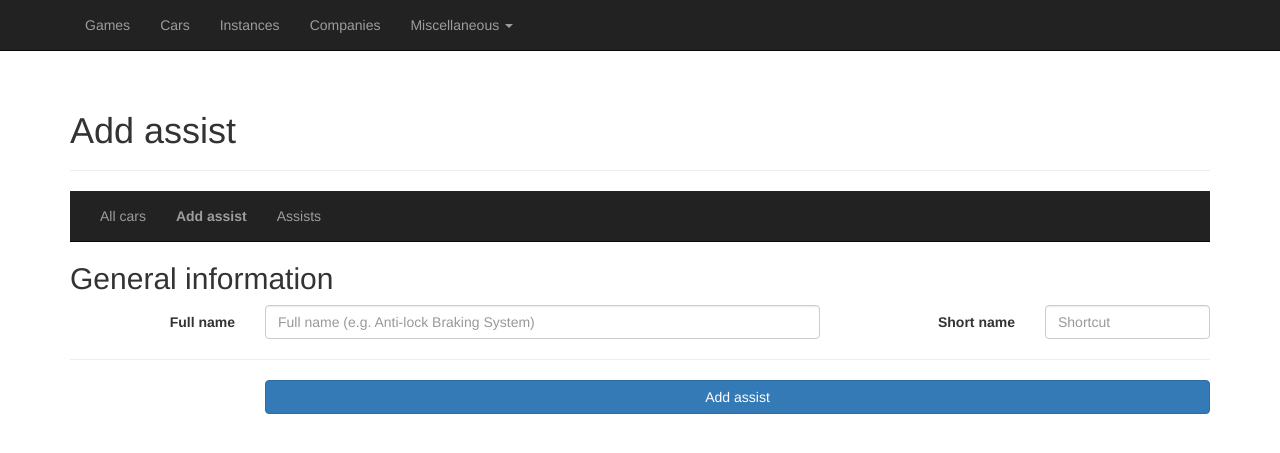
After one commit to PanVidla/car-database-v2, a Flask app: page /cars/assists/add-assist in a window 1280 px wide. The commit adds this page. Shown: the top 453 px of the page. Run offline with Flask 2, Linux system fonts and the light colour scheme; parts of the project's set-up code (start-up, migrations or seed data) failed here and were passed over; some libraries are stand-ins or nearby versions.

Commit message:
Added all functionality for Assists.

```diff
--- /dev/null
+++ b/general/forms_cars.py
@@ -0,0 +1,20 @@
+from flask_wtf import FlaskForm
+from wtforms import StringField, SubmitField
+from wtforms.validators import DataRequired
+
+
+class AssistForm(FlaskForm):
+
+    # General
+    name_full = StringField("Full name", validators=[DataRequired()])
+    name_short = StringField("Short name", validators=[DataRequired()])
+
+
+class AssistAddForm(AssistForm):
+
+    submit = SubmitField("Add assist")
+
+
+class AssistEditForm(AssistForm):
+
+    submit = SubmitField("Edit assist")
--- a/general/models/car.py
+++ b/general/models/car.py
@@ -92,7 +92,7 @@ class Assist(database.Model):
     name_full = database.Column(database.Unicode, index=True, nullable=False, unique=True)
     name_short = database.Column(database.Unicode, index=True, nullable=False, unique=True)
 
-    assists = database.relationship('Car', secondary="car_assist")
+    cars = database.relationship('Car', secondary="car_assist")
 
 
 class BodyStyle(database.Model):
--- a/general/routes_cars.py
+++ b/general/routes_cars.py
@@ -1,11 +1,13 @@
-from flask import render_template
+from flask import render_template, flash, redirect, url_for
 
-from general import cardb
-from general.models.car import Car
+from general import cardb, database
+from general.forms_cars import AssistAddForm, AssistEditForm
+from general.models.car import Car, Assist
 
 
-@cardb.route("/", methods=['GET'])
+# Cars overview
 @cardb.route("/cars", methods=['GET'])
+@cardb.route("/cars/all", methods=['GET'])
 def overview_cars():
 
     cars = Car.query.order_by(Car.manufacturers_display.asc(), Car.year.asc(), Car.model.asc()).all()
@@ -15,3 +17,108 @@ def overview_cars():
                            heading="All cars",
                            cars=cars,
                            viewing="cars")
+
+
+# Assists overview
+@cardb.route("/cars/assists", methods=['GET'])
+@cardb.route("/cars/assists/all", methods=['GET'])
+def overview_assists():
+
+    assists = Assist.query.order_by(Assist.name_short.asc()).all()
+
+    return render_template("cars_overview_assists.html",
+                           title="All assists",
+                           heading="All assists",
+                           assists=assists,
+                           viewing="assists")
+
+
+# Add assist
+@cardb.route("/cars/assists/add-assist", methods=['GET', 'POST'])
+def add_assist():
+
+    form = AssistAddForm()
+
+    if form.validate_on_submit():
+
+        new_assist = Assist()
+        form.populate_obj(new_assist)
+
+        try:
+            database.session.add(new_assist)
+            database.session.commit()
+        except RuntimeError:
+            flash("There was a problem adding a new assist to the database.", "danger")
+            return redirect(url_for("add_assist"))
+
+        flash("{} ({}) has been successfully added to the database.".format(new_assist.name_full,
+                                                                            new_assist.name_short), "success")
+        return redirect(url_for("overview_assists"))
+
+    return render_template("cars_form_assists.html",
+                           title="Add assist",
+                           heading="Add assist",
+                           form=form,
+                           viewing="assists")
+
+
+# Edit assist
+@cardb.route("/cars/assists/edit-assist/<id>", methods=['GET', 'POST'])
+def edit_assist(id):
+
+    assist = Assist.query.get(id)
+    form = AssistEditForm(obj=assist)
+
+    if form.validate_on_submit():
+
+        form.populate_obj(assist)
+
+        try:
+            database.session.commit()
+        except RuntimeError:
+            flash("There was a problem editing {} ({}).".format(assist.name_full,
+                                                                assist.name_short), "danger")
+            return redirect(url_for("edit_assist", id=assist.id))
+
+        flash("{} ({}) has been successfully edited.".format(assist.name_full,
+                                                             assist.name_short), "success")
+        return redirect(url_for("detail_assist", id=assist.id))
+
+    return render_template("cars_form_assists.html",
+                           title="Edit assist",
+                           heading="Edit assist",
+                           form=form,
+                           viewing="assists")
+
+
+# Delete assist
+@cardb.route("/cars/assists/delete-assist/<id>", methods=['GET', 'POST'])
+def delete_assist(id):
+
+    assist = Assist.query.get(id)
+
+    try:
+        database.session.delete(assist)
+        database.session.commit()
+
+    except RuntimeError:
+        flash("There was a problem with deleting {} ({}).".format(assist.name_full,
+                                                                  assist.name_short), "danger")
+        return redirect(url_for("detail_assist", id=assist.id))
+
+    flash("{} ({}) has been successfully deleted.".format(assist.name_full,
+                                                          assist.name_short), "success")
+    return redirect(url_for("overview_assists"))
+
+
+# Assist detail
+@cardb.route("/cars/assists/detail/<id>", methods=['GET', 'POST'])
+def detail_assist(id):
+
+    assist = Assist.query.get(id)
+
+    return render_template("cars_detail_assists.html",
+                           title="{}".format(assist.name_short),
+                           heading="{}".format(assist.name_full),
+                           assist=assist,
+                           viewing="assists")
--- a/general/routes_general.py
+++ b/general/routes_general.py
@@ -9,6 +9,7 @@ from general.strings import *
 
 
 # Overviews
+@cardb.route("/", methods=['GET'])
 @cardb.route("/instances", methods=['GET'])
 def overview_instances():
 
--- a/general/templates/cars_base.html
+++ b/general/templates/cars_base.html
@@ -13,10 +13,14 @@
             <div class="container">
                 <div class="collapse navbar-collapse">
                     <ul class="nav navbar-nav">
-                        <li><a class="hover-underline-animation" href="#">All cars</a></li>
+                        <li><a class="hover-underline-animation" href="{{ url_for('overview_cars') }}">All cars</a></li>
+                        {% if viewing == "assists" %}
+                        <li><a class="hover-underline-animation" href="{{ url_for('add_assist') }}"><strong>Add assist</strong></a></li>
+                        {% endif %}
                         {% if viewing == "cars" %}
                         <li><a class="hover-underline-animation" href="#"><strong>Add car</strong></a></li>
                         {% endif %}
+                        <li><a class="hover-underline-animation" href="{{ url_for('overview_assists') }}">Assists</a></li>
                     </ul>
                 </div>
             </div>
--- /dev/null
+++ b/general/templates/cars_form_assists.html
@@ -0,0 +1,33 @@
+{% extends "cars_base.html" %}
+
+{% block cars_content %}
+
+    <div>
+        <form role="form" class="form-horizontal" method="post">
+
+        {{ form.hidden_tag() }}
+
+        <h2>General information</h2>
+        <div class="form-group">
+            <div>
+                <label class="col-sm-2 control-label">{{ form.name_full.label }}</label>
+                <div class="col-sm-6">
+                    {{ form.name_full(class_="form-control", placeholder="Full name (e.g. Anti-lock Braking System)") }}
+                </div><label class="col-sm-2 control-label">{{ form.name_short.label }}</label>
+                <div class="col-sm-2">
+                    {{ form.name_short(class_="form-control", placeholder="Shortcut") }}
+                </div>
+            </div>
+        </div>
+
+        <hr>
+
+        <div class="form-group">
+            <div class="col-sm-offset-2 col-sm-10">
+              {{ form.submit(class_="btn btn-primary btn-block") }}
+            </div>
+        </div>
+    </form>
+    </div>
+
+{% endblock %}
```
Also changed, not shown: general/templates/cars_detail_assists.html (added, +60 -0 lines), general/templates/cars_overview_assists.html (added, +31 -0 lines).
